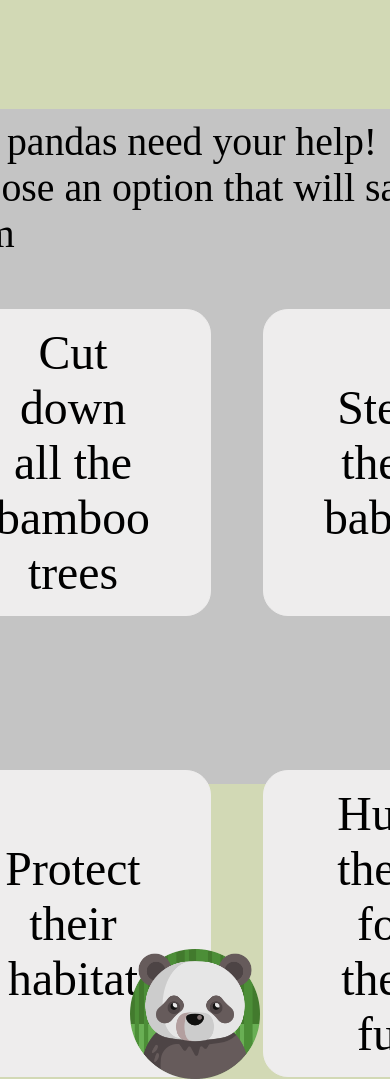
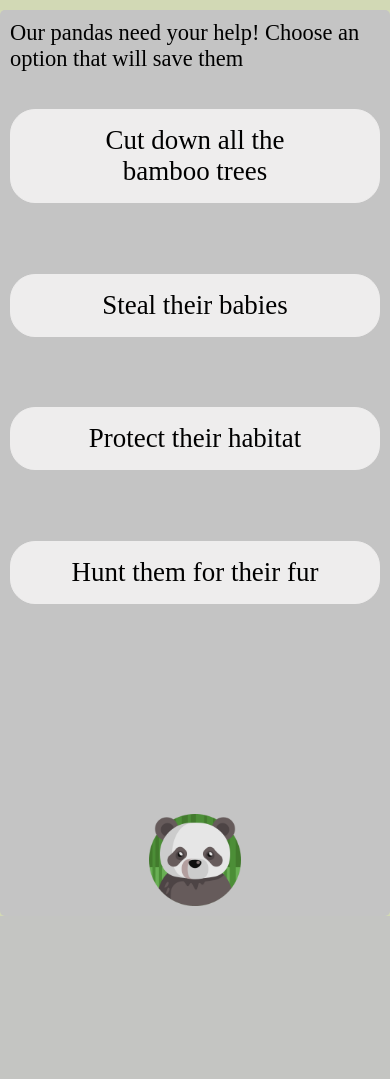
Before and after one commit to shirayukixo/HCIFinalProject, a PHP site: page /Dialogue/dialogue.html in a window 390 px wide; the page is wider, and only the part inside the window is pictured. After the commit the page ends 916 px from the top of that part, so only its background shows below. Run offline with PHP 8.4, Linux system fonts and the light colour scheme.

Commit message:
Added code to make webpage responsive

```diff
--- a/HCI/Dialogue/dialogue.css
+++ b/HCI/Dialogue/dialogue.css
@@ -1,3 +1,4 @@
+
 *, *::before, *::after {
     box-sizing: border-box;
     font-family: Gotham Rounded;
@@ -69,3 +70,23 @@ body {
 .btn:hover {
     border-color: black;
 }
+
+
+@media (max-width: 720px) {
+    .btn-grid {
+        grid-template-columns: repeat(1, 1fr);
+    }
+    body {
+        font-size: small;
+    }
+    .dialogue-background {
+        height: 100vh;
+    }
+    .panda {
+        margin-top: 50vh;
+        max-width: 25%;
+    }
+    .dialogue {
+        height: auto;
+    }
+}
```
